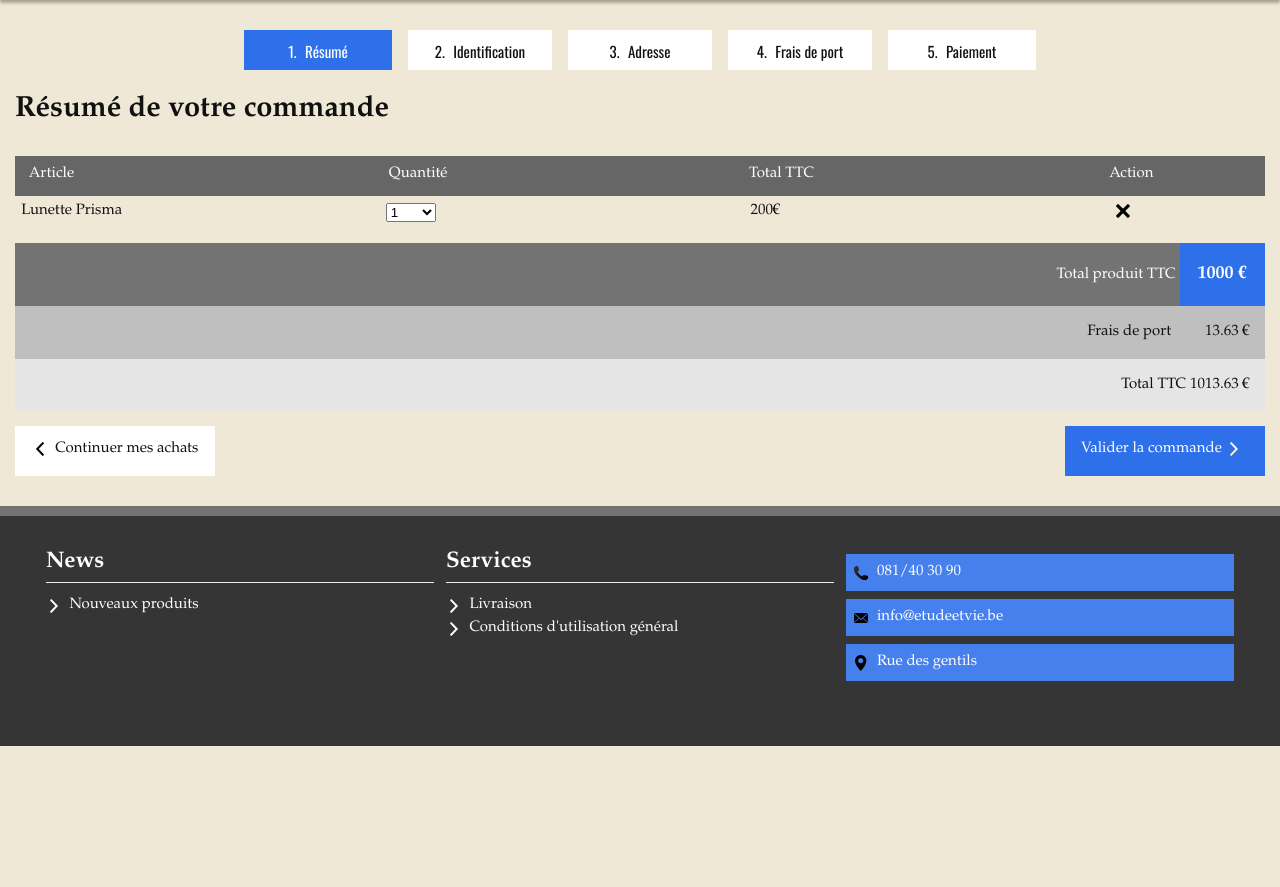
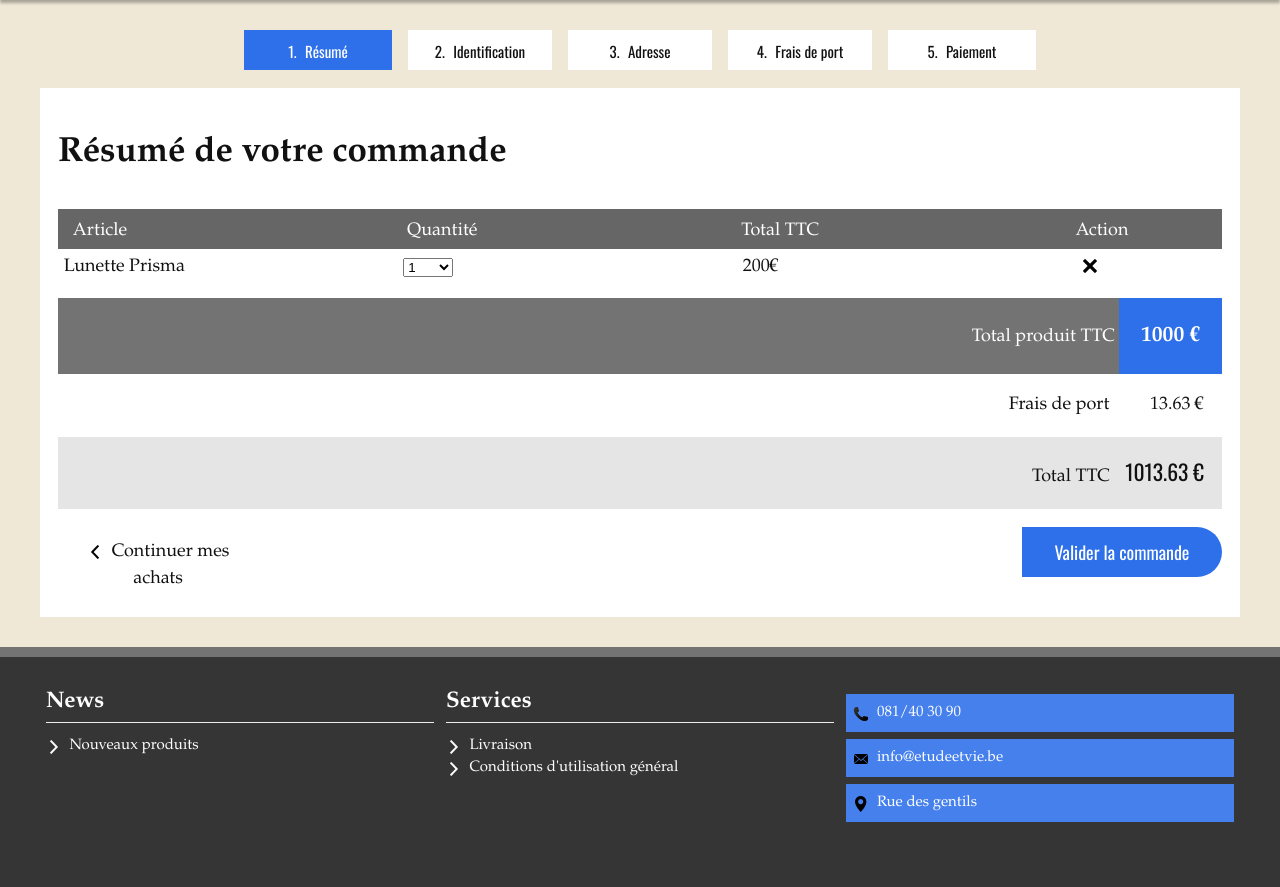
Before and after one commit to julienroland/etudeetvie, a PHP site: page /order1.php in a window 1280 px wide. Shown: the part 200-1087 px from the top of the page. Before the commit the page ends 946 px from the top, so only its background shows below. Run offline with PHP 8.4, Linux system fonts and the light colour scheme; grey boxes labelled with a size stand in for pictures from a placeholder-image service; some libraries are stand-ins or nearby versions.

Commit message:
correction order1

```diff
--- a/css/screen.css
+++ b/css/screen.css
@@ -1268,6 +1268,11 @@ table {
   margin: 1em 0;
   padding: 1em; }
 
+.order1 {
+  background-color: white;
+  padding: 1em;
+  margin-top: 1em;
+  font-size: 18px; }
   .order1 h3 {
     margin: 1em 0;
     border-bottom: 0;
@@ -1428,7 +1433,6 @@ table {
       color: red;
       font-size: 1.2em;
       font-family: Oswald, "Helvetica neue", arial, freesans, clean, sans-serif;
-      height: 5px;
       vertical-align: middle;
       margin-left: 0.5em; }
     .order2 .part2Inscription .civilite span {
@@ -1678,8 +1682,7 @@ table {
   display: block;
   float: none;
   box-sizing: border-box;
-  box-sizing: border-box;
-  background-color: #bfbfbf; }
+  box-sizing: border-box; }
   .fraisPort:after {
     content: "";
     display: block;
@@ -1701,6 +1704,10 @@ table {
   margin: auto;
   box-sizing: border-box;
   padding: 1em; }
+  .total .number {
+    font-family: Oswald, "Helvetica neue", arial, freesans, clean, sans-serif;
+    font-size: 1.2em;
+    margin-left: 0.5em; }
 
 .continuer {
   background-color: white;
@@ -1709,10 +1716,14 @@ table {
   display: block;
   float: none;
   box-sizing: border-box;
-  height: 50px;
+  min-height: 50px;
   max-width: 200px;
   padding-top: 12px;
-  color: #111111; }
+  color: #111111;
+  -webkit-transition: all 0.3s ease-in;
+  -moz-transition: all 0.3s ease-in;
+  -o-transition: all 0.3s ease-in;
+  transition: all 0.3s ease-in; }
   .continuer:after {
     content: "";
     display: block;
@@ -1725,7 +1736,10 @@ table {
     float: none;
     vertical-align: middle; }
   .continuer:hover, .continuer:focus {
-    background-color: white; }
+    background-color: white;
+    -webkit-box-shadow: 0 0 0 0;
+    -moz-box-shadow: 0 0 0 0;
+    box-shadow: 0 0 0 0; }
 
 .commander {
   width: 100%;
@@ -1734,11 +1748,18 @@ table {
   float: none;
   box-sizing: border-box;
   margin-top: 1em;
-  height: 50px;
+  min-height: 50px;
   padding-top: 12px;
   max-width: 200px;
+  font-family: Oswald, "Helvetica neue", arial, freesans, clean, sans-serif;
   background-color: #2e70ea;
-  position: relative; }
+  position: relative;
+  -moz-border-radius-topright: 2em;
+  -webkit-border-top-right-radius: 2em;
+  border-top-right-radius: 2em;
+  -moz-border-radius-bottomright: 2em;
+  -webkit-border-bottom-right-radius: 2em;
+  border-bottom-right-radius: 2em; }
   .commander:after {
     content: "";
     display: block;
--- a/order1.php
+++ b/order1.php
@@ -37,7 +37,7 @@
                 <h1 class="section">Contenu principal du site</h1>
                 <div class="order">
                  <ul class="orderSteps">
-                    <li class="active"><a href="">
+                    <li class="active"><a href="order1.php">
                         <span class="number">1</span>
                         <span class="title">Résumé</span>
                     </a></li>
@@ -58,7 +58,7 @@
                         <span class="title">Paiement</span>
                     </a></li>
                 </ul>
-                <div class="order1">
+                <div class="order1 wrapper">
                     <h3>Résumé de votre commande</h3>
                     <table class="headerTableCommande">
                         <thead>
@@ -100,7 +100,7 @@
                         <span class="title">Total TTC</span>
                         <span class="number">1013.63 €</span>
                     </div>
-                    <a href="order2.php" class="btn commander">Valider la commande <span class="icon icon-chevron-right-little-white"></span>   </a>
+                    <a href="order2.php" class="btn commander">Valider la commande</a>
                     <a href="index.php" class="btn continuer"><span class="icon icon-chevron-left-little"></span>Continuer mes achats</a>
 
 
--- a/sass/screen.scss
+++ b/sass/screen.scss
@@ -840,6 +840,10 @@ table{
 	padding:1em;
 }
 .order1{
+	background-color: white;
+	padding:1em;
+	margin-top: 1em;
+	font-size: 18px;
 	h3{
 		margin:1em 0;
 		border-bottom: 0;
@@ -945,14 +949,10 @@ table{
 
 		}
 		sup{
-
 			color:red;
 			font-size: 1.2em;
 			font-family: $ff2;
-
-			height:5px;
 			vertical-align: middle;
-
 			margin-left: 0.5em;
 		}
 		.civilite{
@@ -1136,7 +1136,7 @@ table{
 	@include c(12);
 
 	box-sizing:border-box;
-	background-color: $greyL2;
+
 	.title{
 		padding:1em;
 		height:100%;
@@ -1151,7 +1151,6 @@ table{
 }
 .total{
 	display:block;
-
 	text-align: right;
 	background-color: darken($greyL,5%);
 	margin: auto;
@@ -1162,17 +1161,19 @@ table{
 
 	}
 	.number{
-
+		font-family: $ff2;
+		font-size: 1.2em;
+		margin-left: 0.5em;
 	}
 }
 .continuer{
 	background-color: white;
 	@include c(12);
-	height:50px;
+	min-height:50px;
 	max-width: 200px;
 	padding-top: 12px;
 	color:$tc;
-
+@include transition(all 0.3s ease-in);
 	//margin-top: 1em;
 	&:visited{
 		color:$tc;
@@ -1183,16 +1184,21 @@ table{
 	}
 	&:hover,&:focus{
 		background-color: white;
+		@include box-shadow(0 0 0 0);
+
+
 	}
 }
 .commander{
 	@include c(12);
 	margin-top: 1em;
-	height:50px;
+	min-height:50px;
 	padding-top: 12px;
 	max-width: 200px;
+	font-family: $ff2;
 	background-color: $mc;
 	position:relative;
+	@include border-right-radius( 2em);
 	.icon{
 		float:none;
 		vertical-align: middle;
```
Lines whose indentation alone changed are shown as unchanged.
